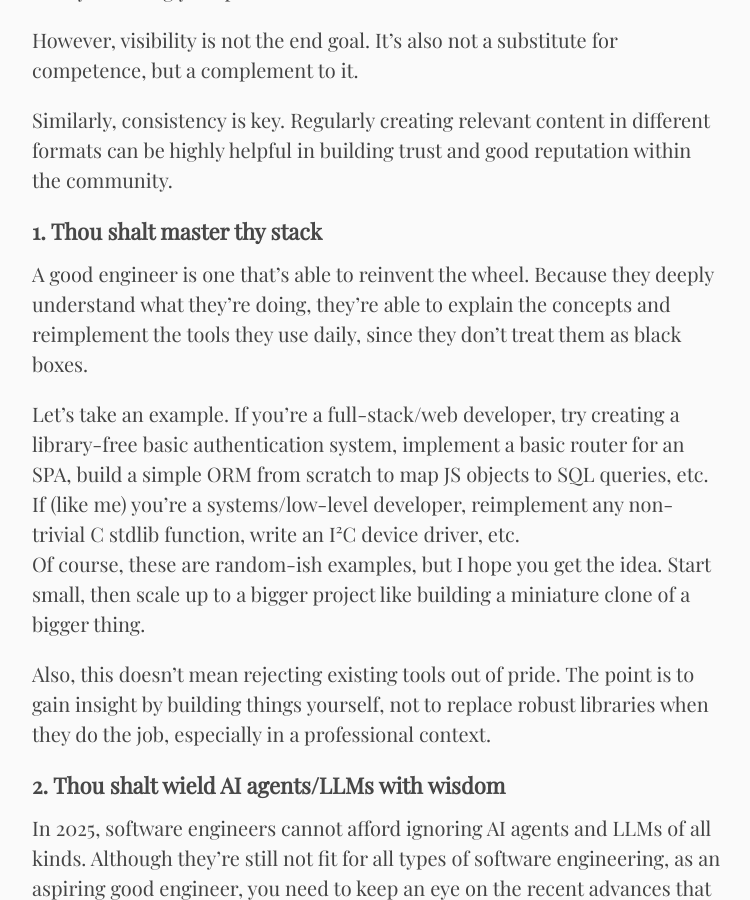
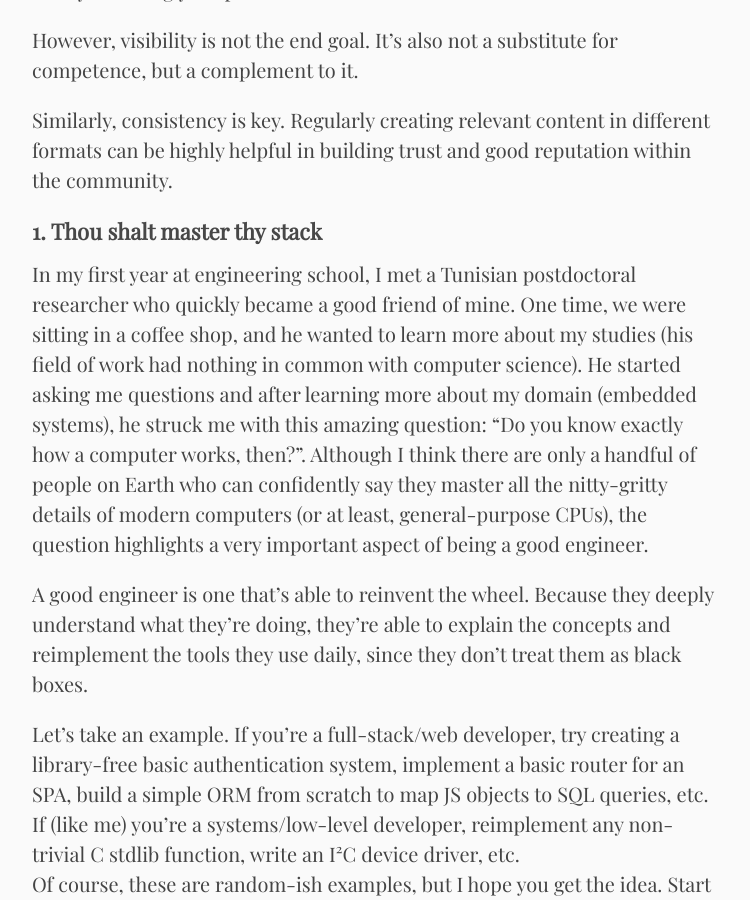
Before and after one commit to n-eq/n-eq.github.io, a Jekyll site: the page built from _posts/2025-06-16-a-good-software-engineer-2025.md, in a window 1280 px wide and 900 px high, scrolled down 1290 px. Shown: the whole window, without its empty margins (138-888 px from the left). Built offline with Jekyll 4.4.1, drawn with Linux system fonts in a browser that asks for light colours; some of the changed text lies outside the part shown.

Commit message:
Update _posts/2025-06-16-a-good-software-engineer-2025.md

```diff
--- a/_posts/2025-06-16-a-good-software-engineer-2025.md
+++ b/_posts/2025-06-16-a-good-software-engineer-2025.md
@@ -45,9 +46,18 @@ highly helpful in building trust and good reputation within the community.
 
 ## 1. Thou shalt master thy stack
 
-A good engineer is one that's able to reinvent the wheel. Because they deeply understand
-what they're doing, they're able to explain the concepts and reimplement the tools they use daily,
-since they don't treat them as black boxes.
+In my first year at engineering school, I met a Tunisian postdoctoral researcher who quickly became
+a good friend of mine. One time, we were sitting in a coffee shop, and he wanted to learn more about
+my studies (his field of work had nothing in common with computer science). He started asking me
+questions and after learning more about my domain (embedded systems), he struck me with this amazing
+question: "Do you know exactly how a computer works, then?". Although I think there are only
+a handful of people on Earth who can confidently say they master all the nitty-gritty details of
+modern computers (or at least, general-purpose CPUs), the question highlights a very important
+aspect of being a good engineer.
+
+A good engineer is one that's able to reinvent the wheel. Because they deeply understand what
+they're doing, they're able to explain the concepts and reimplement the tools they use daily, since
+they don't treat them as black boxes.
 
 Let's take an example. If you're a full-stack/web developer, try creating a library-free basic
 authentication system, implement a basic router for an SPA, build a simple
```
Also changed, not shown: other parts of _posts/2025-06-16-a-good-software-engineer-2025.md (+1 -0 lines).
